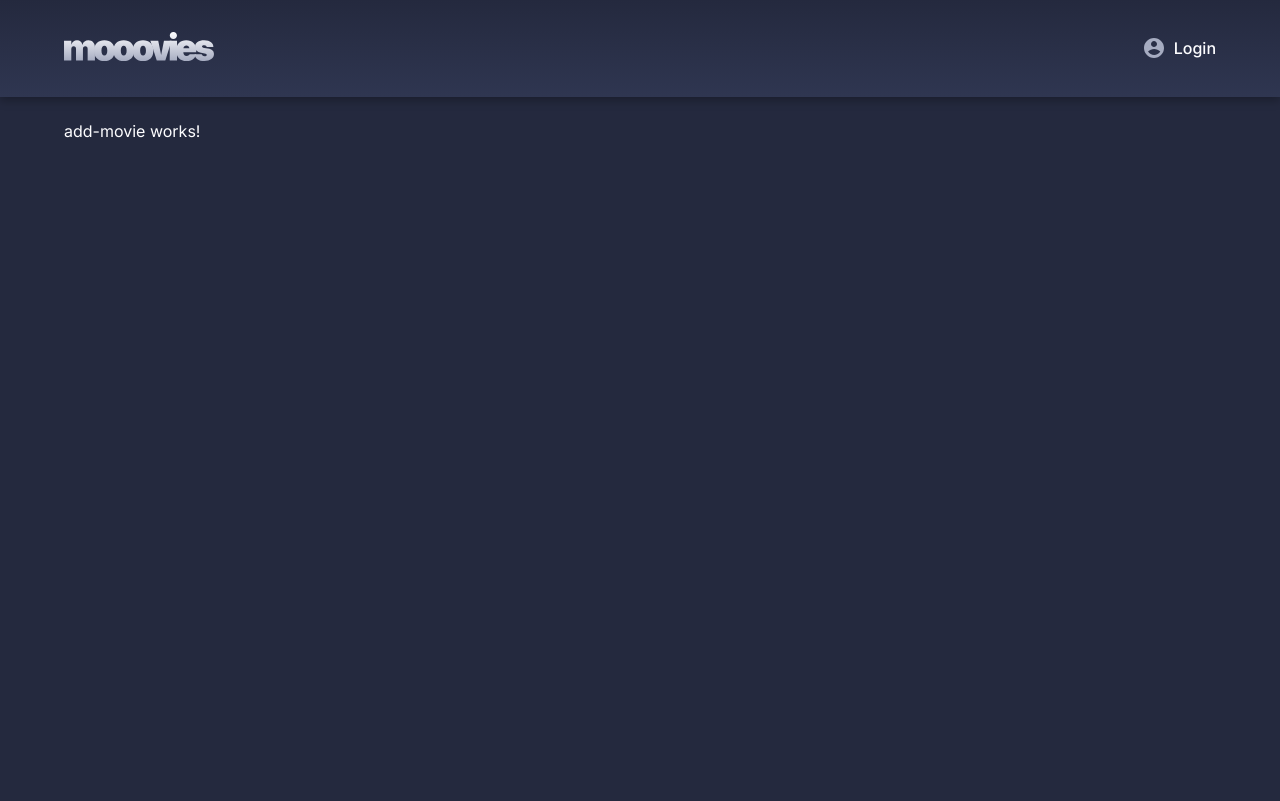
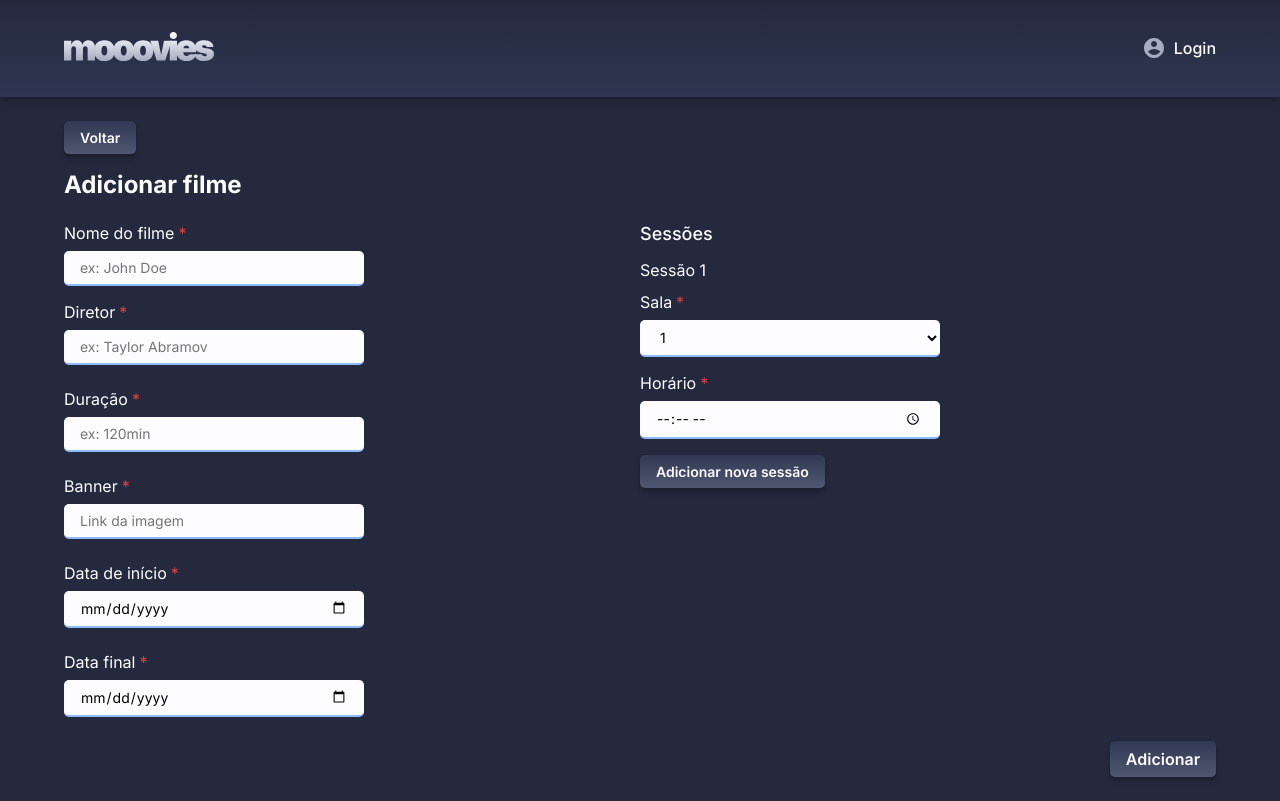
Before and after one commit to lucasgmelo/cinema-management, an Angular app in the folder client/: page /adicionar-filme in a window 1280 px wide. Built offline with nearby package versions, Linux system fonts and the light colour scheme.

Commit message:
feat(add-movie): create page

```diff
--- a/client/src/app/pages/add-movie/add-movie.component.html
+++ b/client/src/app/pages/add-movie/add-movie.component.html
@@ -1,4 +1,94 @@
 <app-navbar></app-navbar>
 <main class="page-container">
-  <p>add-movie works!</p>
+  <button class="btn small">Voltar</button>
+  <h1>Adicionar filme</h1>
+  <form class="form-container">
+    <div class="column">
+      <div class="form-item">
+        <label for="name">Nome do filme<span>*</span></label>
+        <input
+          class="input-global"
+          type="text"
+          name="name"
+          id="name"
+          required
+          autocomplete="off"
+          placeholder="ex: John Doe"
+        />
+      </div>
+      <div class="form-item">
+        <label for="director">Diretor<span>*</span></label>
+        <input
+          class="input-global"
+          type="text"
+          name="director"
+          id="director"
+          required
+          autocomplete="off"
+          placeholder="ex: Taylor Abramov"
+        />
+      </div>
+
+      <div class="form-item">
+        <label for="duration">Duração<span>*</span></label>
+        <input
+          class="input-global"
+          type="text"
+          name="duration"
+          id="duration"
+          required
+          autocomplete="off"
+          placeholder="ex: 120min"
+        />
+      </div>
+
+      <div class="form-item">
+        <label for="image-link">Banner<span>*</span></label>
+        <input
+          class="input-global"
+          type="text"
+          name="image-link"
+          id="image-link"
+          required
+          autocomplete="off"
+          placeholder="Link da imagem"
+        />
+      </div>
+      <div class="form-item">
+        <label for="start-date">Data de início<span>*</span></label>
+        <input class="input-global" type="date" name="start-date" id="start-date" required autocomplete="off" />
+      </div>
+      <div class="form-item">
+        <label for="final-date">Data final<span>*</span></label>
+        <input class="input-global" type="date" name="final-date" id="final-date" required autocomplete="off" />
+      </div>
+    </div>
+
+    <div class="column">
+      <div class="form-item">
+        <h4 class="subtitle">Sessões</h4>
+
+        <div class="session">
+          <p class="text-aux">Sessão 1</p>
+
+          <div class="session-items">
+            <div class="session-item">
+              <label for="final-date">Sala<span>*</span></label>
+              <select name="room1" id="room1" class="input-global">
+                <option value="1">1</option>
+                <option value="2">2</option>
+                <option value="3">3</option>
+                <option value="4">4</option>
+              </select>
+
+              <label for="final-date">Horário<span>*</span></label>
+              <input type="time" name="room1" id="room1" class="input-global" />
+            </div>
+            <button class="btn small">Adicionar nova sessão</button>
+          </div>
+        </div>
+      </div>
+    </div>
+    <button type="submit" class="btn">Adicionar</button>
+  </form>
 </main>
--- a/client/src/app/pages/add-movie/add-movie.component.scss
+++ b/client/src/app/pages/add-movie/add-movie.component.scss
@@ -0,0 +1,40 @@
+h1 {
+  margin-top: 16px;
+  font-size: 24px;
+}
+
+.form-container {
+  display: grid;
+  grid-template-columns: 1fr 1fr;
+
+  .column {
+    max-width: 300px;
+    padding: 24px 0 0;
+  }
+
+  & > button {
+    grid-column: 2;
+    width: max-content;
+    justify-self: flex-end;
+  }
+}
+
+.session-item {
+  display: flex;
+  flex-direction: column;
+
+  label + select,
+  label + input {
+    margin-bottom: 16px;
+  }
+}
+
+.subtitle {
+  margin-bottom: 16px;
+  font-weight: 500;
+  font-size: 18px;
+}
+
+.text-aux {
+  margin-bottom: 12px;
+}
--- a/client/src/app/pages/signin/signin.component.html
+++ b/client/src/app/pages/signin/signin.component.html
@@ -8,7 +8,7 @@
       <h1>Entrar</h1>
 
       <form [formGroup]="signinForm" (ngSubmit)="onSubmit()">
-        <div class="item">
+        <div class="form-item">
           <label for="email">Email<span>*</span></label>
           <input
             class="input-global"
@@ -21,7 +21,7 @@
           />
         </div>
 
-        <div class="item">
+        <div class="form-item">
           <label for="password">Senha<span>*</span></label>
           <input
             class="input-global"
--- a/client/src/app/pages/signin/signin.component.scss
+++ b/client/src/app/pages/signin/signin.component.scss
@@ -42,37 +42,6 @@ form {
   flex-direction: column;
 }
 
-label span {
-  margin-left: 4px;
-  color: var(--error);
-}
-
-.item {
-  width: 100%;
-  display: flex;
-  flex-direction: column;
-
-  input {
-    min-width: 200px;
-
-    margin-top: 8px;
-
-    padding: 8px 16px;
-    border-radius: 5px;
-  }
-
-  & + .item {
-    margin: 16px 0 24px;
-  }
-}
-
-#error {
-  color: red;
-  font-weight: 600;
-  margin-top: 8px;
-  font-size: 14px;
-}
-
 .footer {
   @include flex(space-between, center);
 
--- a/client/src/scss/styles.scss
+++ b/client/src/scss/styles.scss
@@ -56,11 +56,48 @@ main.page-container {
   padding: 24px 64px;
 }
 
-input.input-global {
+.form-item {
+  width: 100%;
+  display: flex;
+  flex-direction: column;
+
+  input,
+  select {
+    min-width: 200px;
+
+    margin-top: 8px;
+
+    padding: 8px 16px;
+    border-radius: 5px;
+  }
+
+  & + .form-item {
+    margin: 16px 0 24px;
+  }
+
+  label span {
+    margin-left: 4px;
+    color: var(--error);
+  }
+}
+
+.input-global {
   background: var(--white);
   border-radius: 5px;
   font-family: 'Inter', sans-serif;
   border: 0;
+
+  font-size: 14px;
+  min-width: 230px;
+  padding: 8px 16px;
+
+  border-bottom: 2px solid var(--primary);
+}
+
+#form-error {
+  color: red;
+  font-weight: 600;
+  margin-top: 8px;
   font-size: 14px;
 }
 
```
